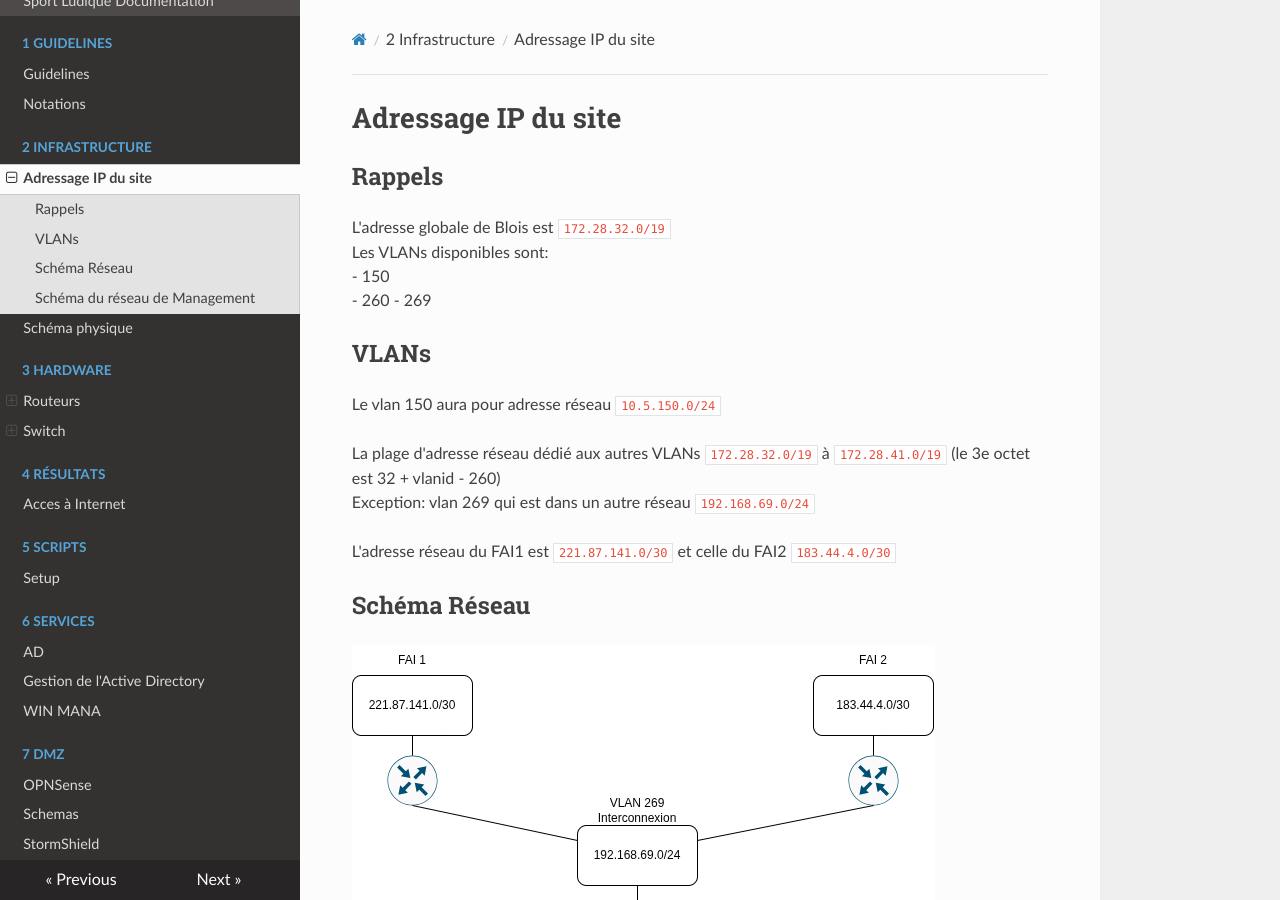
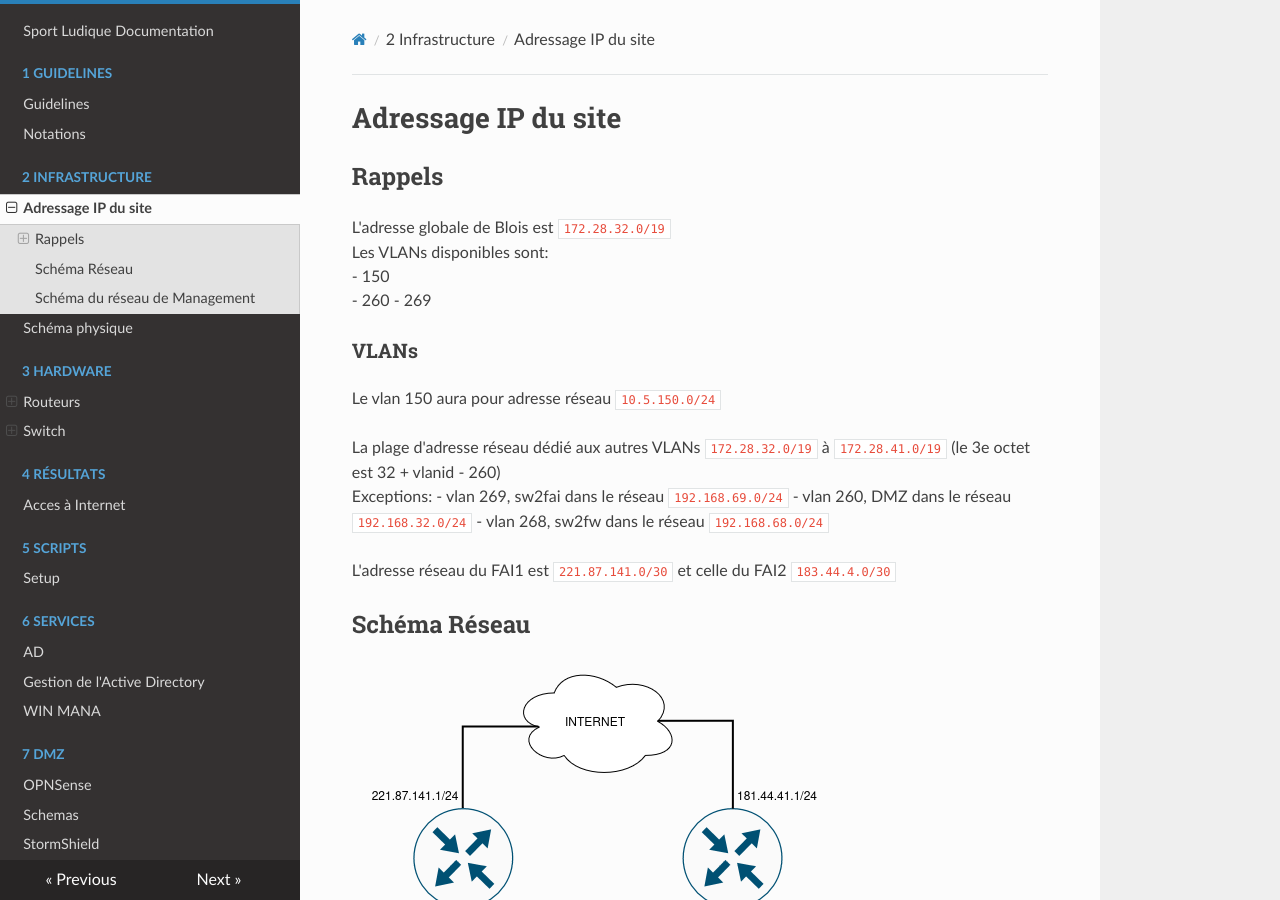
Before and after one commit to DSISportLudique/SportLudique2Doc, an MkDocs documentation site: the page built from docs/2 - Infrastructure/ip.md, in a window 1280 px wide and 900 px high. Built offline with MkDocs 1.6.1, drawn with Linux system fonts in a browser that asks for light colours; nearby versions of some CDN libraries.

Commit message:
updated diagrams

```diff
--- a/docs/2 - Infrastructure/ip.md
+++ b/docs/2 - Infrastructure/ip.md
@@ -6,19 +6,21 @@ Les VLANs disponibles sont:
 - 150
 - 260 - 269
 
-## VLANs
+### VLANs
 Le vlan 150 aura pour adresse réseau `10.5.150.0/24`
 
 La plage d'adresse réseau dédié aux autres VLANs `172.28.32.0/19` à `172.28.41.0/19` (le 3e octet est 32 + vlanid - 260)
-Exception: vlan 269 qui est dans un autre réseau `192.168.69.0/24`
+Exceptions:
+- vlan 269, sw2fai dans le réseau `192.168.69.0/24`
+- vlan 260, DMZ dans le réseau `192.168.32.0/24`
+- vlan 268, sw2fw dans le réseau `192.168.68.0/24`
 
 L'adresse réseau du FAI1 est `221.87.141.0/30` et celle du FAI2 `183.44.4.0/30`
 
 
-
 ## Schéma Réseau
 
-![schéma reseau](../assets/infra.drawio.png)
+![schéma reseau](../assets/SchemaLogDMZ.drawio.png)
 
 
 ## Schéma du réseau de Management
```
